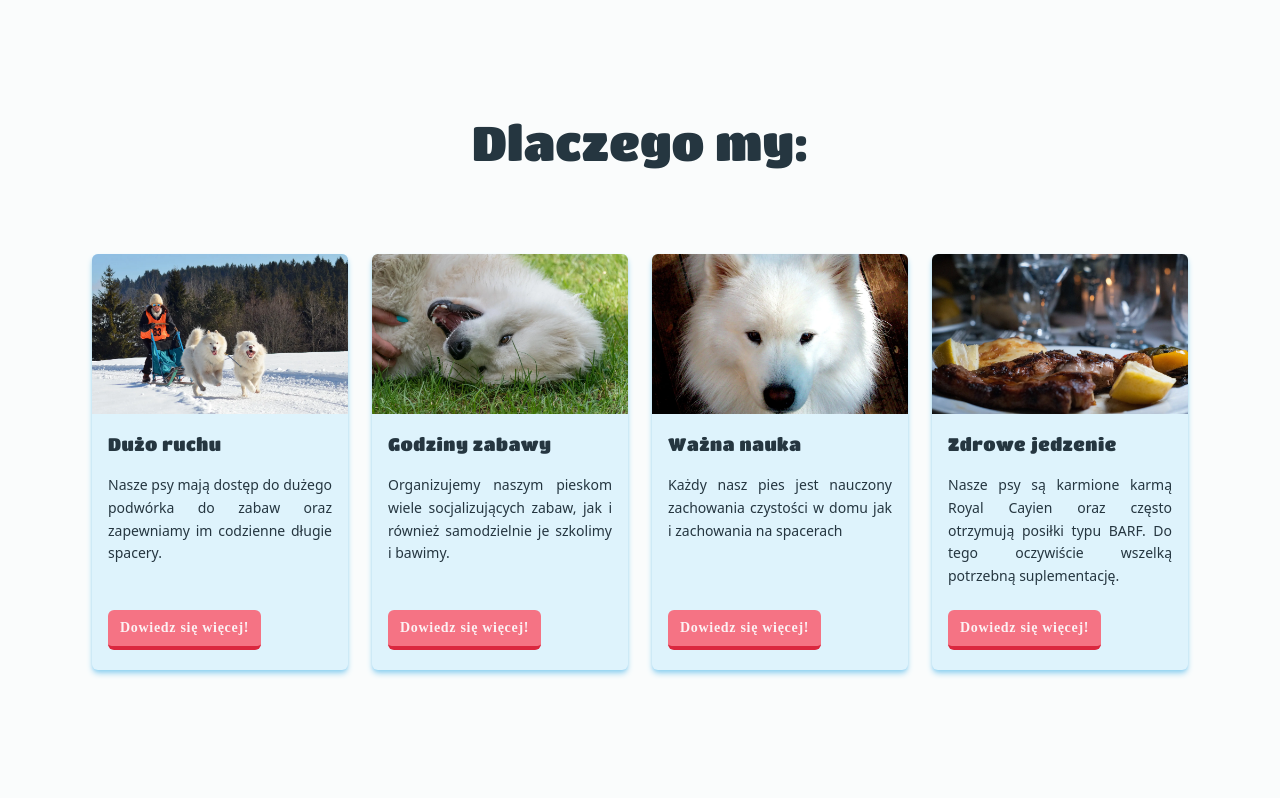
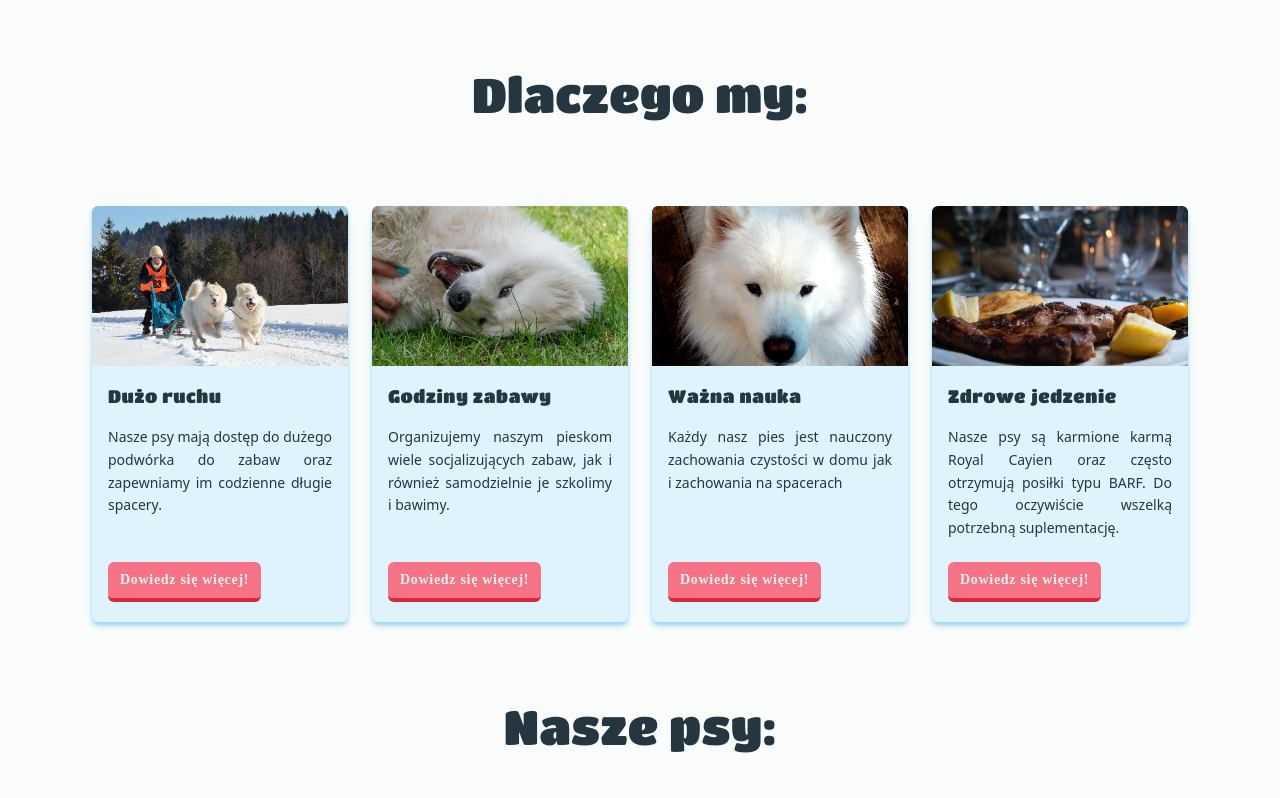
Before and after one commit to fczajka/happySamoyed, a React (Vite) app: page / in a window 1280 px wide. Shown: the part 802-1600 px from the top of the page. Built offline with nearby package versions, Linux system fonts and the light colour scheme; a web font is replaced by a local one.

Commit message:
Change headlines margin

```diff
--- a/src/components/DogsSection.js
+++ b/src/components/DogsSection.js
@@ -5,7 +5,7 @@ import samoyed2Photo from "../images/William.webp";
 const DogsSection = () => {
     return (
         <div className="w-full flex justify-center items-center flex-col py-10 bg-our-dogs bg-cover bg-no-repeat text-babyBlue-1500 xsm:px-10 md:px-20 2xl:px-28">
-            <h2 className="font-titan-one text-4xl my-16 xsm:text-5xl">
+            <h2 className="font-titan-one text-4xl mb-16 xsm:text-5xl">
                 Nasze psy:
             </h2>
             <DogInfo photo={samoyed1Photo} name="Pola" />
--- a/src/components/WhyUs.js
+++ b/src/components/WhyUs.js
@@ -20,7 +20,7 @@ const WhyUs = () => {
             id="whyUs"
             className="w-full flex justify-center items-center flex-col py-10 md:px-20 2xl:px-28"
         >
-            <h2 className="font-titan-one text-4xl mt-10vh mb-10 text-babyBlue-1500 xsm:text-5xl">
+            <h2 className="font-titan-one text-4xl mt-12 mb-10 text-babyBlue-1500 xsm:text-5xl lg:mt-8">
                 Dlaczego my:
             </h2>
             <div className="flex w-full items-center flex-col xl:flex-row xl:justify-between 2xl:justify-evenly">
```
